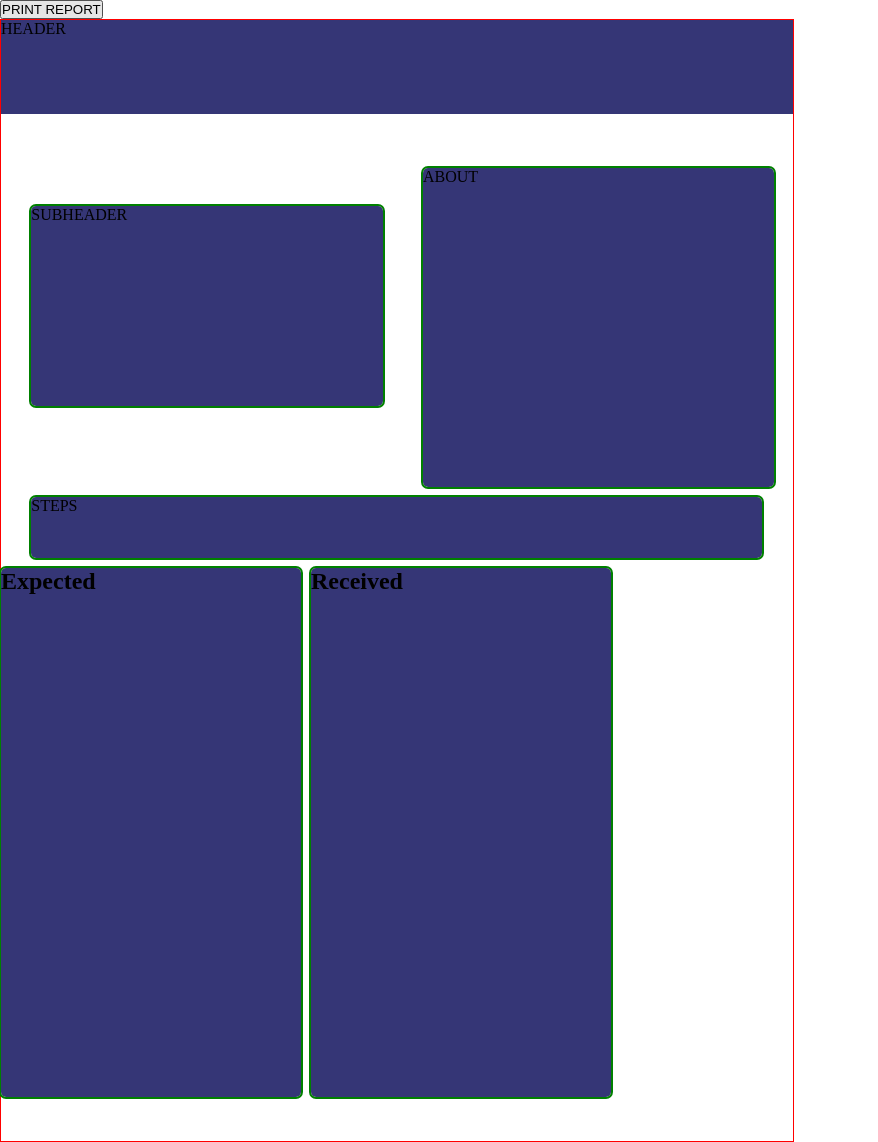
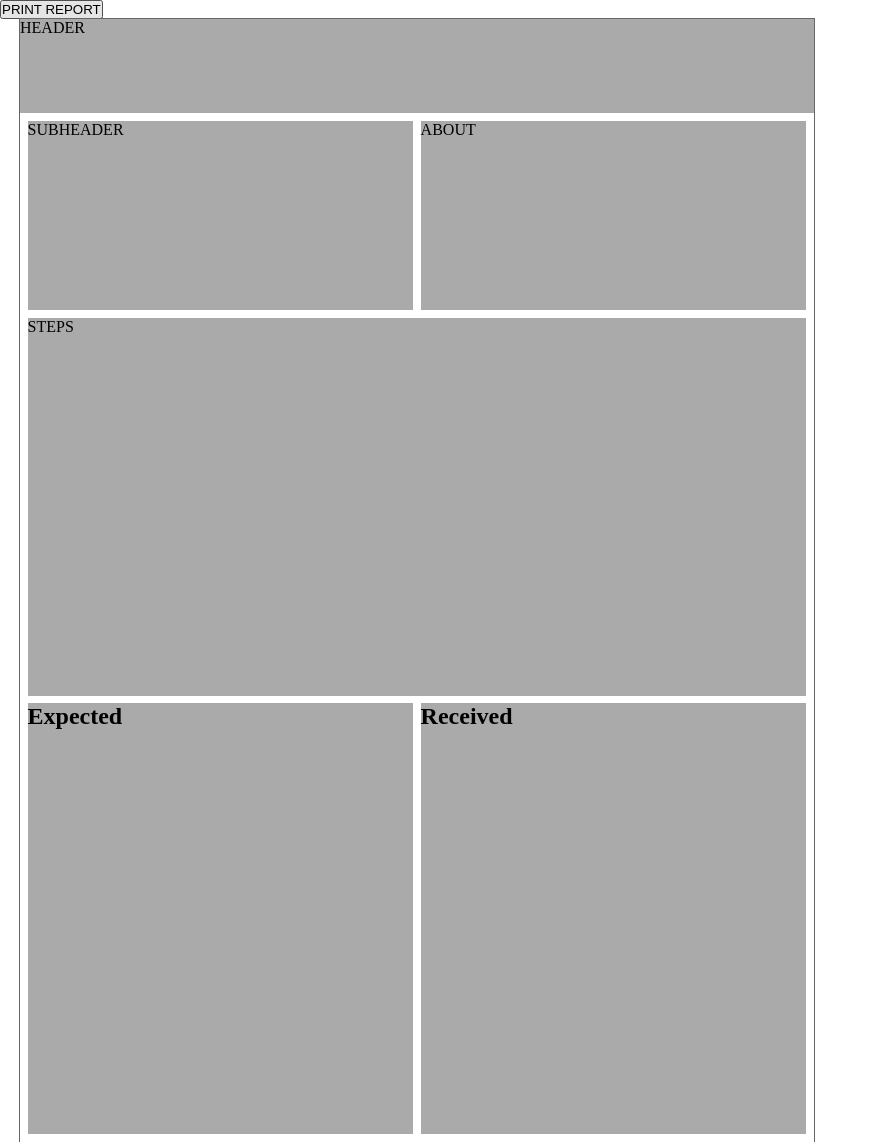
Before and after one commit to AnaMurinigo/BugTemplate, a plain HTML site: page index.html in a window 1280 px wide. Shown: the whole page, without its empty margins (0-878 px from the left). Drawn offline with nearby package versions, Linux system fonts and the light colour scheme.

Commit message:
Page layout and img save done

```diff
--- a/index.html
+++ b/index.html
@@ -4,6 +4,8 @@
 	<meta charset="UTF-8">
 	<meta http-equiv="X-UA-Compatible" content="IE=edge">
 	<meta name="viewport" content="width=device-width, initial-scale=1.0">
+	<script src="https://cdnjs.cloudflare.com/ajax/libs/dom-to-image/2.6.0/dom-to-image.min.js" integrity="sha512-01CJ9/g7e8cUmY0DFTMcUw/ikS799FHiOA0eyHsUWfOetgbx/t6oV4otQ5zXKQyIrQGTHSmRVPIgrgLcZi/WMA==" crossorigin="anonymous" referrerpolicy="no-referrer"></script>
+	<script src="https://cdnjs.cloudflare.com/ajax/libs/FileSaver.js/2.0.5/FileSaver.min.js" integrity="sha512-Qlv6VSKh1gDKGoJbnyA5RMXYcvnpIqhO++MhIM2fStMcGT9i2T//tSwYFlcyoRRDcDZ+TYHpH8azBBCyhpSeqw==" crossorigin="anonymous" referrerpolicy="no-referrer"></script>
 	<link rel="stylesheet" href="style.css">
 	<title>Document</title>
 </head>
@@ -23,6 +25,6 @@
       <canvas id="received-canvas"></canvas>
     </div>
 	</div>
-  <script src="script.js"></script>
+  <script type="module" src="script.js"></script>
 </body>
 </html>
--- a/script.js
+++ b/script.js
@@ -1,6 +1,11 @@
-var printButton = document.getElementById("print-report");
-printButton.onclick = printReport;
+var downloadButton = document.getElementById('print-report');
+downloadButton.onclick = printReport;
+
+var reportPage = document.getElementById('page-body');
 
 function printReport() {
-  console.log('sarasasasasa');
+  domtoimage.toBlob(reportPage)
+    .then(function (blob) {
+      window.saveAs(blob, 'bug-report.png');
+    });
 }
--- a/style.css
+++ b/style.css
@@ -4,46 +4,60 @@
   padding: 0;
 }
 
+:root{
+  --background: #aaa;
+}
+
 #page-body {
+  position: absolute;
+  left: 20px;
   display: flex;
   flex-wrap: wrap;
-  border: 1px solid red;
-  gap: 10px;
+  background-color: white;
+  outline: 1px solid #666;
   width: 210mm;
   height: 297mm;
 }
 
 .report-area:not(.report-header) {
-  background-color: #353676;
-  outline: 2px solid green;
-  border-radius: 5px;
+  background-color: var(--background);
 }
 
 .report-header {
-  background-color: #353676;
+  background-color: var(--background);
   width: 100%;
+  margin-bottom: 2mm;
   height: 25mm;
 }
 
 .report-subheader {
-  height: 200px;
-  margin: 1cm 8mm;
-  width: 93mm;
+  height: 50mm;
+  width: 102mm;
+  margin-left: 2mm;
 }
 
 .report-about {
-  width: 93mm;
+  height: 50mm;
+  width: 102mm;
+  margin-left: 2mm;
 }
 
 .report-steps {
-  width: 194mm;
-  margin: 0 8mm;
+  width: 206mm;
+  height: 100mm;
+  margin: 2mm;
 }
 
 .report-expected {
-  height: 140mm;
+  height: 114mm;
+  width: 102mm;
+  margin-left: 2mm;
+  margin-bottom: 2mm;
 }
 
 .report-received {
-  height: 140mm;
+  height: 114mm;
+  width: 102mm;
+  margin-left: 2mm;
+  margin-bottom: 2mm;
 }
```
Also changed, not shown: 1 other file.
